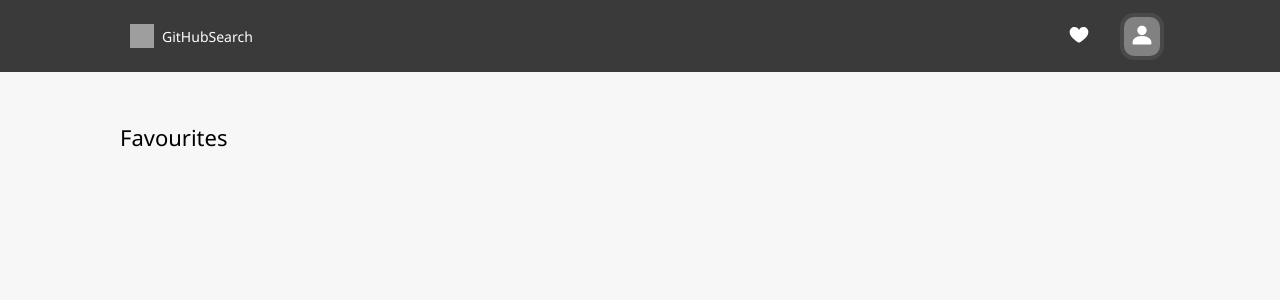
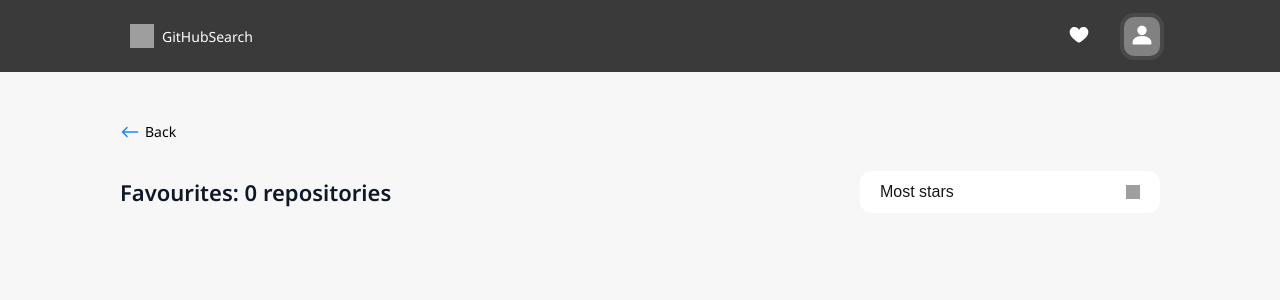
Before and after one commit to AidaChernyavskaya/smartway, a React (Create React App) app: page /favourites in a window 1280 px wide. Shown: the top 300 px of the page. Built offline with nearby package versions, Linux system fonts and the light colour scheme; grey boxes are pictures that could not be loaded.

Commit message:
Add ButtonBack to the Favourites page

```diff
--- a/src/components/layout/SortFieldLayout/SortFieldLayout.tsx
+++ b/src/components/layout/SortFieldLayout/SortFieldLayout.tsx
@@ -1,15 +1,20 @@
-import React from 'react';
+import React, {FC} from 'react';
 import repositoriesStore from "../../stores/RepositoriesStore";
 import SortFilter from "../../library/SortFilter/SortFilter";
 import {observer} from "mobx-react-lite";
 import styles from './SortFieldLayout.module.css';
+import favouritesStore from "../../stores/FavouritesStore";
 
-const SortFieldLayout = observer(() => {
-    const totalCount = repositoriesStore.totalCount;
+interface SortFieldLayout {
+    showed: 'all' | 'favs';
+}
+
+const SortFieldLayout: FC<SortFieldLayout> = observer(({showed}) => {
+    const totalCount = showed === 'all' ? repositoriesStore.totalCount : favouritesStore.totalAmount;
 
     return (
         <div className={styles.repos_info}>
-            <h2 className={styles.result}>Result: {totalCount} repositories</h2>
+            <h2 className={styles.result}>{showed === 'all' ? 'Result' : 'Favourites'}: {totalCount} repositories</h2>
             <SortFilter/>
         </div>
     );
--- a/src/components/library/ButtonBack/ButtonBack.module.css
+++ b/src/components/library/ButtonBack/ButtonBack.module.css
@@ -1,10 +1,15 @@
 .back {
   display: flex;
   align-items: center;
+  justify-content: start;
   border: none;
   background: none;
   cursor: pointer;
   transition: all 0.3s ease;
+  margin-bottom: 3rem;
+  text-decoration: none;
+  color: black;
+  width: 7rem;
 }
 .back_icon {
   width: 2rem;
--- a/src/components/library/ButtonBack/ButtonBack.module.sass
+++ b/src/components/library/ButtonBack/ButtonBack.module.sass
@@ -1,10 +1,15 @@
 .back
   display: flex
   align-items: center
+  justify-content: start
   border: none
   background: none
   cursor: pointer
   transition: all .3s ease
+  margin-bottom: 3rem
+  text-decoration: none
+  color: black
+  width: 7rem
   &_icon
     width: 2rem
     height: 1.8rem
--- a/src/components/library/ButtonBack/ButtonBack.tsx
+++ b/src/components/library/ButtonBack/ButtonBack.tsx
@@ -1,13 +1,14 @@
 import React from 'react';
 import ArrowLeft from '../../../static/left.svg';
 import styles from './ButtonBack.module.css'
+import {Link} from "react-router";
 
 const ButtonBack = () => {
     return (
-        <button className={styles.back}>
+        <Link to={'/'} className={styles.back}>
             <img src={ArrowLeft} alt={''} className={styles.back_icon}/>
             <p className={styles.back_text}>Back</p>
-        </button>
+        </Link>
     );
 };
 
--- a/src/components/library/ButtonLike/ButtonLike.tsx
+++ b/src/components/library/ButtonLike/ButtonLike.tsx
@@ -14,10 +14,7 @@ interface ButtonLike {
 
 const ButtonLike: FC<ButtonLike> = observer(({size, repo}) => {
 
-    const [isLiked, setIsLiked] = useState(false);
-
     const handleClick = () => {
-        setIsLiked((prev) => !prev)
         console.log('repo', repo)
         if (favouritesStore.isDataExist(repo)) {
             favouritesStore.removeData(repo);
@@ -28,7 +25,7 @@ const ButtonLike: FC<ButtonLike> = observer(({size, repo}) => {
 
     return (
         <button className={cn(styles.button, size === 'small' ? styles.small : styles.big)} onClick={handleClick}>
-            <img src={isLiked ? HeartColored : HeartTransparent} alt={'Add to favourites'} className={styles.button_icon}/>
+            <img src={favouritesStore.isDataExist(repo) ? HeartColored : HeartTransparent} alt={'Add to favourites'} className={styles.button_icon}/>
         </button>
     );
 });
--- a/src/components/stores/FavouritesStore.ts
+++ b/src/components/stores/FavouritesStore.ts
@@ -37,6 +37,10 @@ class FavouritesStore {
         this.totalAmount--;
         this.saveData();
     }
+
+    sortData() {
+
+    }
 }
 
 const favouritesStore = new FavouritesStore();
--- a/src/pages/Favourites.tsx
+++ b/src/pages/Favourites.tsx
@@ -1,11 +1,23 @@
 import React from 'react';
+import {observer} from "mobx-react-lite";
+import ButtonBack from "../components/library/ButtonBack/ButtonBack";
+import favouritesStore from "../components/stores/FavouritesStore";
+import RepoCardMini from "../components/library/RepoCardMini/RepoCardMini";
+import SortFilter from "../components/library/SortFilter/SortFilter";
+import SortFieldLayout from "../components/layout/SortFieldLayout/SortFieldLayout";
 
-const Favourites = () => {
+const Favourites = observer(() => {
     return (
         <div className={'container'}>
-            Favourites
+            <ButtonBack/>
+            <SortFieldLayout showed={'favs'}/>
+            <div className={'repos_container'}>
+                {favouritesStore.favourites.map((repo) => (
+                    <RepoCardMini repo={repo} key={repo.id}/>
+                ))}
+            </div>
         </div>
     );
-};
+});
 
 export default Favourites;
--- a/src/pages/MainPage.tsx
+++ b/src/pages/MainPage.tsx
@@ -7,7 +7,7 @@ const MainPage = () => {
     return (
         <div className={'container'}>
             <SearchField/>
-            <SortFieldLayout/>
+            <SortFieldLayout showed={'all'}/>
             <RepositoriesListLayout/>
         </div>
     );
--- a/src/styles/App.css
+++ b/src/styles/App.css
@@ -30,4 +30,10 @@ html {
   }
 }
 
+.repos_container {
+  display: grid;
+  grid-template-columns: repeat(auto-fill, minmax(30rem, 1fr));
+  grid-gap: 2.4rem;
+}
+
 /*# sourceMappingURL=App.css.map */
--- a/src/styles/App.sass
+++ b/src/styles/App.sass
@@ -17,3 +17,8 @@ html
     padding: 5rem 8rem
   @media (max-width: 500px)
     padding: 2rem
+
+.repos_container
+  display: grid
+  grid-template-columns: repeat(auto-fill, minmax(30rem, 1fr))
+  grid-gap: 2.4rem
```
Also changed, not shown: 2 other files (tests, documents, lock files or other folders).
